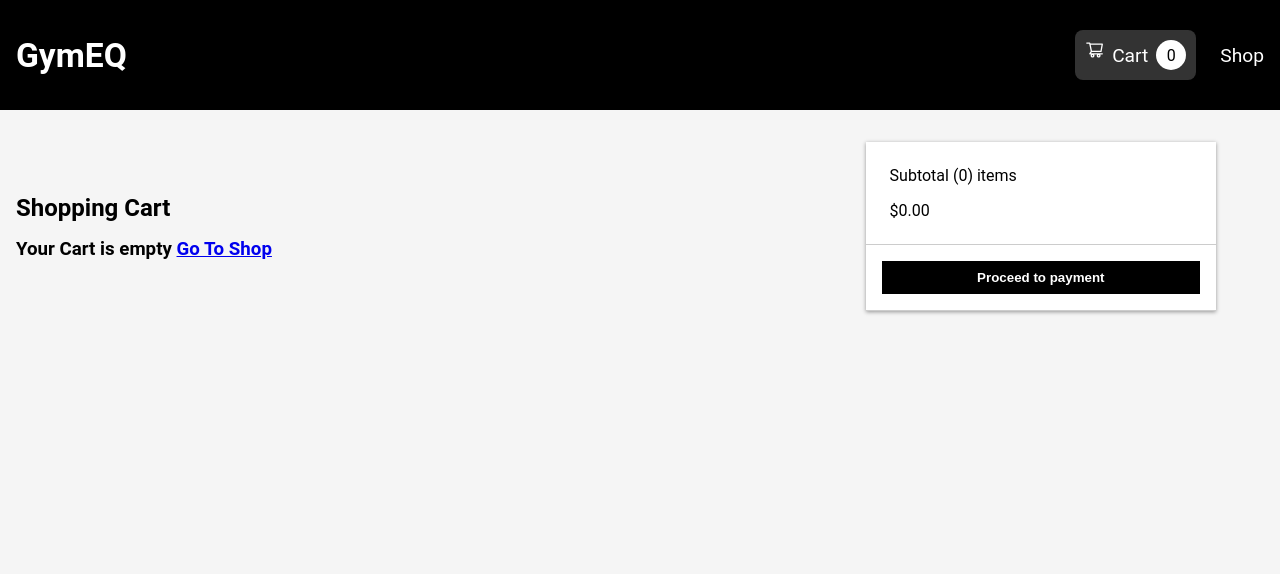
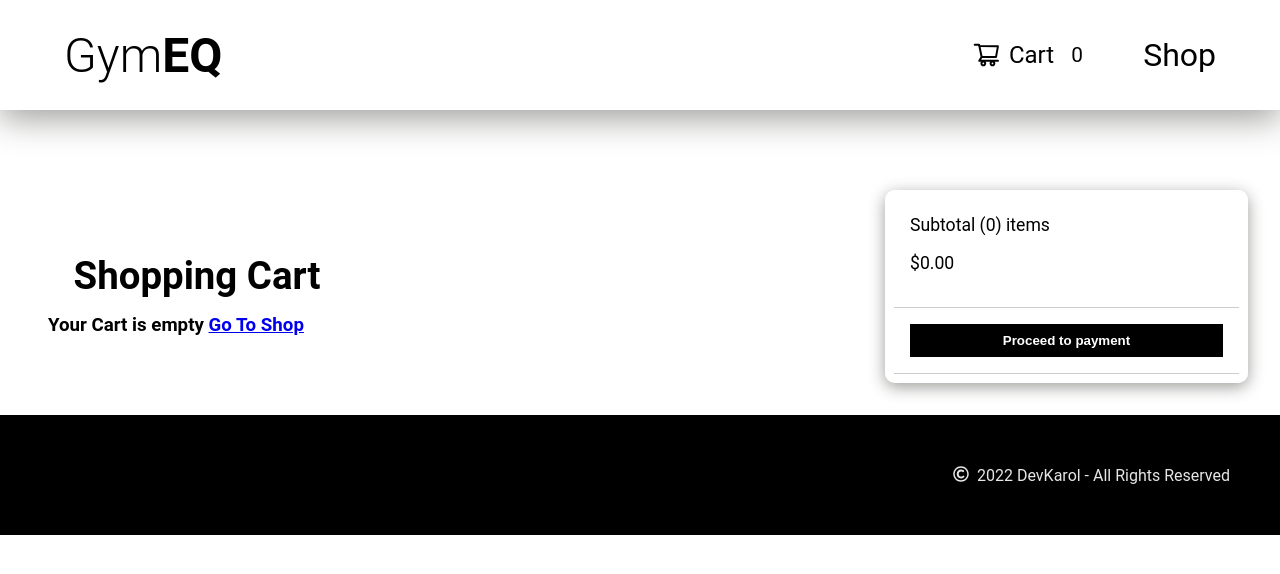
Before and after one commit to Karol-Zysk/E-Comerce, a React (Create React App) app in the folder frontend/: page /cart in a window 1280 px wide. Shown: the top 574 px of the page. Built offline with nearby package versions, Linux system fonts and the light colour scheme.

Commit message:
Database updated, styling app

```diff
--- a/frontend/src/App.js
+++ b/frontend/src/App.js
@@ -7,8 +7,15 @@ import SideDrawer from "./components/SideDrawer";
 import CartScreen from "./screens/CartScreen";
 import HomeScreen from "./screens/HomeScreen";
 import ProductScreen from "./screens/ProductScreen";
+import Footer from "./components/Footer";
 
-const Main = styled.main``;
+const Main = styled.main`
+  background: transparent;
+  padding: 5rem 2rem 2rem 2rem;
+  @media (max-width: 960px) {
+    padding: 3rem 1rem 1rem 1rem;
+  }
+`;
 
 function App() {
   const [sideToggle, setSideToggle] = useState(false);
@@ -25,6 +32,7 @@ function App() {
           <Route exact path="/cart" element={<CartScreen />} />
         </Routes>
       </Main>
+      <Footer/>
     </Router>
   );
 }
--- a/frontend/src/components/CartItem.js
+++ b/frontend/src/components/CartItem.js
@@ -4,30 +4,40 @@ import { Link } from "react-router-dom";
 import { BsTrash } from "react-icons/bs";
 
 const Container = styled.div`
-  padding: 1rem;
-  margin: 8px;
+  padding: 2rem;
+  margin-bottom: 18px;
 
   @media (max-width: 960px) {
-    margin: 0;
+    margin-bottom: 18px;
   }
   display: grid;
   grid-template-columns: 1fr 4fr 1fr 1fr 1fr;
-  gap: 8px;
-  background-color: white;
-  border-radius: 2px;
+  gap: 10px;
+  background: rgba(255, 255, 255, 0.25);
+  box-shadow: 0 4px 16px 0 rgba(44, 44, 40, 0.47);
+  backdrop-filter: blur(4px);
+  -webkit-backdrop-filter: blur(4px);
+  border-radius: 10px;
+  border: 1px solid rgba(255, 255, 255, 0.18);
   place-items: center;
+  font-size: 1.2rem;
   > a {
     text-decoration: none;
     font-weight: bold;
     color: black;
+    border-bottom: 2px solid transparent;
+    transition: all 150ms ease-in-out ;
+    @media (max-width: 1100px) {
+      font-size: 1rem;
+    }
     @media (max-width: 700px) {
+      font-size: 0.9rem;
+    }
+    @media (max-width: 500px) {
       font-size: 0.8rem;
     }
-    @media (max-width: 500px) {
-      font-size: 0.6rem;
-    }
     &:hover {
-      color: #dd219e;
+      border-bottom: 2px solid black;
     }
   }
 `;
@@ -35,24 +45,25 @@ const Container = styled.div`
 const ImageWrapper = styled.div``;
 
 const Image = styled.img`
-  width: 150%;
+  width: 190%;
 
   @media (max-width: 700px) {
-    width: 150%;
+    width: 160%;
   }
   @media (max-width: 500px) {
-    width: 180%;
+    width: 190%;
   }
 `;
 
 const ItemName = styled.p``;
 
 const ItemPrice = styled.p`
+font-size: 1.1rem;
   @media (max-width: 700px) {
     font-size: 0.8rem;
   }
   @media (max-width: 500px) {
-    font-size: 0.6rem;
+    font-size: 0.7rem;
   }
 `;
 
@@ -72,9 +83,9 @@ const Option = styled.option`
 `;
 
 const Button = styled.button`
-  font-size: 1.3rem;
+  font-size: 1.4rem;
   padding: 5px 5px;
-  color: crimson;
+  color: black;
   background-color: transparent;
   border: none;
   cursor: pointer;
@@ -95,14 +106,17 @@ const CartItem = ({ item, quantityChangeHandler, removeHandler }) => {
         <ItemName>{item.name}</ItemName>
       </Link>
       <ItemPrice>${item.price}</ItemPrice>
-      <Select value={item.quantity} onChange={(e) => quantityChangeHandler(item.product, e.target.value)}>
+      <Select
+        value={item.quantity}
+        onChange={(e) => quantityChangeHandler(item.product, e.target.value)}
+      >
         {[...Array(item.countInStock).keys()].map((x) => (
           <Option key={x + 1} value={x + 1}>
             {x + 1}
           </Option>
         ))}
       </Select>
-      <Button onClick={()=> removeHandler(item.product)}>
+      <Button onClick={() => removeHandler(item.product)}>
         <BsTrash></BsTrash>
       </Button>
     </Container>
--- /dev/null
+++ b/frontend/src/components/Footer.js
@@ -0,0 +1,28 @@
+import React from 'react';
+import styled from 'styled-components';
+import {FaRegCopyright} from 'react-icons/fa'
+
+const Container = styled.footer`
+width:100%;
+height: 120px;
+background-color: black;
+display:flex;
+align-items: center;
+justify-content: right;
+padding-right: 50px;`
+
+const FooterText = styled.span`
+display: flex;
+font-size: 1rem;
+color: rgba(255,255,255, 0.9);
+justify-content: center;`
+
+const Footer = () => {
+    return <Container>
+        <FooterText><FaRegCopyright style={{marginRight: '8px'}}/>   2022 DevKarol - All Rights Reserved </FooterText>
+    </Container>;
+}
+
+
+
+export default Footer;
--- a/frontend/src/components/Navbar.js
+++ b/frontend/src/components/Navbar.js
@@ -7,29 +7,39 @@ import { useSelector } from "react-redux";
 const NavbarContainer = styled.nav`
   width: 100%;
   height: 110px;
-  background-color: black;
+  background-color: white;
   display: flex;
   justify-content: space-between;
   align-items: center;
   padding: 1.5rem 1rem;
+  @media (max-width: 800px) {
+    padding-left: 0rem;
+  }
   z-index: 50;
+  box-shadow: 0 8px 32px 0 rgba(44, 44, 40, 0.47);
 `;
 
 const NavbarLogo = styled.div`
-  color: white;
+  color: black;
   font-size: 1.4rem;
   cursor: pointer;
+  margin-left: 3rem;
+
   @media (max-width: 500px) {
     font-size: 1rem;
   }
 `;
 
-const H1 = styled.h1``;
+const H1 = styled.h1`
+  font-size: 3rem;
+  font-weight: 300;
+`;
 
 const NavbarLinks = styled.ul`
   display: flex;
   list-style: none;
   align-items: center;
+  margin-right: 3rem;
   @media (max-width: 960px) {
     display: none;
   }
@@ -37,11 +47,11 @@ const NavbarLinks = styled.ul`
 
 const Li = styled.li`
   padding-left: 1.5rem;
-  color: white;
+  color: black;
   > a {
     text-decoration: none;
-    color: white;
-    font-size: 1.2rem;
+    color: black;
+    font-size: 1.5rem;
     display: flex;
     align-items: center;
   }
@@ -64,10 +74,10 @@ const CartBadge = styled.span`
   justify-content: center;
   align-items: center;
   text-align: center;
-  font-size: 1rem;
+  font-size: 1.3rem;
 `;
 const HamburgerMenu = styled.div`
-  width: 30px;
+  width: 40px;
   height: 30px;
   display: none;
 
@@ -86,14 +96,15 @@ const HamburgerMenu = styled.div`
 `;
 
 const CartLink = styled.div`
-  background: #333;
+  background: white;
   padding: 10px;
-  border-radius: 8px;
   transition: 300ms ease;
   display: flex;
+  border: solid 2px transparent;
+  margin-right: 15px;
 
   &&:hover {
-    background-color: #dd219e;
+    border-bottom: solid 2px black;
     transition: 300ms ease;
     cursor: pointer;
   }
@@ -101,8 +112,8 @@ const CartLink = styled.div`
 
 const HamburgerItem = styled.div`
   width: 100%;
-  height: 3px;
-  background-color: white;
+  height: 4px;
+  background-color: black;
   &&:hover {
     background: #dd219e;
   }
@@ -123,14 +134,16 @@ const Navbar = ({ toggle }) => {
   return (
     <NavbarContainer>
       <NavbarLogo>
-        <H1>GymEQ</H1>
+        <H1>
+          Gym<b>EQ</b>
+        </H1>
       </NavbarLogo>
 
       <NavbarLinks>
         <Li>
           <Link to="/cart">
             <CartLink>
-              <AiOutlineShoppingCart />
+              <AiOutlineShoppingCart style={{ fontSize: "1.8rem" }} />
               <CartSpan>
                 Cart
                 <CartBadge>{getCartCount()}</CartBadge>
@@ -140,7 +153,9 @@ const Navbar = ({ toggle }) => {
         </Li>
 
         <Li>
-          <Link to="/">Shop</Link>
+          <Link style={{ fontSize: "2rem" }} to="/">
+            Shop
+          </Link>
         </Li>
       </NavbarLinks>
 
--- a/frontend/src/components/Product.js
+++ b/frontend/src/components/Product.js
@@ -3,11 +3,16 @@ import { Link } from "react-router-dom";
 import styled from "styled-components";
 
 const Container = styled.div`
-  width: 300px;
-  padding: 1rem;
-  background-color: white;
+  max-width: 95%;
+  grid-gap: 1rem;
+  padding: 1.2rem;
   cursor: pointer;
-  box-shadow: 0 1px 4px rgba(0, 0, 0, 0.4);
+  background: rgba(255, 255, 255, 0.8);
+  box-shadow: 0 4px 16px 0 rgba(44, 44, 40, 0.47);
+  backdrop-filter: blur(20px);
+  -webkit-backdrop-filter: blur(20px);
+  border-radius: 10px;
+  border: 1px solid rgba(255, 255, 255, 0.18);
   margin: 8px auto;
   display: flex;
   flex-direction: column;
@@ -39,8 +44,9 @@ const Container = styled.div`
 `;
 
 const Image = styled.img`
-  height: 170px;
-  border-radius: 8px;
+  width: 100%;
+  border-radius: 10px;
+  box-shadow: 0 2px 8px 0 rgba(44, 44, 40, 0.47);
   margin-bottom: 8px;
 `;
 
@@ -71,31 +77,30 @@ const ProductInfo = styled.div`
 `;
 
 const ProductName = styled.p`
-  font-size: 1rem;
+  font-size: 1.2rem;
   overflow: hidden;
-  font-weight: 500;
+  font-weight: 600;
 `;
 
 const ProductDesc = styled.p`
-  font-size: 0.8rem;
+  font-size: 0.9rem;
+  margin-bottom: 18px;
 `;
 
 const ProductPrice = styled.p`
   font-weight: bold;
+  font-size: 1.2rem;
+  text-align: right;
+  margin: 22px;
 `;
 
-const Product = ({imageUrl, name, price, description, productId}) => {
+const Product = ({ imageUrl, name, price, description, productId }) => {
   return (
     <Container>
-      <Image
-        src={imageUrl}
-        alt={name}
-      />
+      <Image src={imageUrl} alt={name} />
       <ProductInfo>
         <ProductName>{name}</ProductName>
-        <ProductDesc>
-          {description.substring(0,200)}...
-        </ProductDesc>
+        <ProductDesc>{description.substring(0, 200)}...</ProductDesc>
         <ProductPrice>${price}</ProductPrice>
         <Link to={`/products/${productId}`}> View</Link>
       </ProductInfo>
--- a/frontend/src/index.css
+++ b/frontend/src/index.css
@@ -1,6 +1,6 @@
 @font-face {
   font-family: Roboto;
-  src: url("https://fonts.googleapis.com/css2?family=Roboto:ital,wght@0,300;0,900;1,400;1,500;1,700&display=swap");
+  src: url("https://fonts.googleapis.com/css2?family=Roboto:ital,wght@0,300;0,900;1,400;1,500;1,600;1,700&display=swap");
 }
 
 * {
@@ -10,6 +10,6 @@
 }
 
 body {
-  background-color: whitesmoke;
+
   font-family: "Roboto", sans-serif;
 }
--- a/frontend/src/screens/CartScreen.js
+++ b/frontend/src/screens/CartScreen.js
@@ -6,8 +6,7 @@ import { addToCart, removeFromCart } from "../redux/actions/cartActions";
 
 const Container = styled.main`
   display: flex;
-  max-width: 95%;
-  margin-top: 2rem;
+  max-width: 100%;
 
   @media (min-width: 960px) {
     justify-content: center;
@@ -29,14 +28,30 @@ const Left = styled.div`
 `;
 
 const Title = styled.h2`
-  margin-bottom: 1rem;
+  font-size: 2.4rem;
+  color: black;
+  margin: 1rem 0rem 1rem 1.6rem;
+  @media (max-width: 1232px) {
+    font-size: 2.2rem;
+  }
+  @media (max-width: 950px) {
+    font-size: 1.8rem;
+  }
+  @media (max-width: 630px) {
+    font-size: 1.5rem;
+  }
 `;
 
 const Right = styled.div`
   flex: 0.3;
-  background-color: white;
-  box-shadow: 0 1px 4px rgba(0, 0, 0, 0.4);
+  background: rgba(255, 255, 255, 0.8);
+  box-shadow: 0 4px 16px 0 rgba(44, 44, 40, 0.47);
+  backdrop-filter: blur(20px);
+  -webkit-backdrop-filter: blur(20px);
+  border-radius: 10px;
+  border: 1px solid rgba(255, 255, 255, 0.18);
   height: fit-content;
+  padding: 0.5rem;
   @media (max-width: 960px) {
     margin: 1rem;
   }
@@ -49,11 +64,13 @@ const Right = styled.div`
 const Info = styled.div``;
 
 const Subtotal = styled.p`
-  padding: 8px;
+  margin-bottom: 18px;
+  font-size: 1.1rem;
 `;
 
 const Price = styled.p`
-  padding: 8px;
+  font-size: 1.1rem;
+  margin-bottom: 18px;
 `;
 
 const ButtonWrapper = styled.div`
--- a/frontend/src/screens/HomeScreen.js
+++ b/frontend/src/screens/HomeScreen.js
@@ -7,15 +7,24 @@ import Product from "../components/Product";
 import { getProducts as listProducts } from "../redux/actions/productActions";
 
 const Container = styled.div`
-  max-width: 1300px;
-  margin: 1rem auto;
+  max-width: 100%;
+
+
 `;
 
 const Title = styled.h2`
-  font-size: 1.5rem;
+  font-size: 2.4rem;
   color: black;
-  margin-bottom: 1rem;
-  margin-left: 8px;
+  margin: 1rem 0rem 1rem 1.6rem;
+  @media (max-width: 1232px) {
+    font-size: 2.2rem;
+  }
+  @media (max-width: 950px) {
+    font-size: 1.8rem;
+  }
+  @media (max-width: 630px) {
+    font-size: 1.5rem;
+  }
 `;
 
 const H2 = styled.h2`
--- a/frontend/src/screens/ProductScreen.js
+++ b/frontend/src/screens/ProductScreen.js
@@ -7,9 +7,10 @@ import { addToCart } from "../redux/actions/cartActions";
 import { useNavigate } from "react-router-dom";
 
 const Container = styled.main`
-  max-width: 1300px;
-  margin: 1rem auto;
+  max-width: 100%;
+  gap: 2rem;
   display: flex;
+
   @media (max-width: 960px) {
     flex-direction: column;
   }
@@ -18,6 +19,13 @@ const Container = styled.main`
 const Left = styled.div`
   display: flex;
   flex: 0.8;
+  padding: 1rem;
+  background: rgba(255, 255, 255, 0.8);
+  box-shadow: 0 4px 16px 0 rgba(44, 44, 40, 0.47);
+  backdrop-filter: blur(20px);
+  -webkit-backdrop-filter: blur(20px);
+  border-radius: 10px;
+  border: 1px solid rgba(255, 255, 255, 0.18);
   @media (max-width: 960px) {
     flex-direction: column;
     flex: 1;
@@ -27,6 +35,7 @@ const Left = styled.div`
 const LeftImageWrapper = styled.div`
   margin: 1rem;
   flex: 0.6;
+
   @media (max-width: 960px) {
     flex: 1;
   }
@@ -43,26 +52,43 @@ const LeftInfo = styled.div`
   }
 `;
 
-const LeftName = styled.p`
+const ProductName = styled.p`
+  font-size: 1.2rem;
+  overflow: hidden;
+  font-weight: 600;
+`;
+
+const ProductDesc = styled.p`
+  font-size: 0.9rem;
+  margin-bottom: 18px;
+`;
+
+const ProductPrice = styled.p`
   font-weight: bold;
-  font-size: 1.3rem;
-  padding: 1rem;
+  font-size: 1.2rem;
+  text-align: right;
+  margin: 22px;
 `;
+
 const Price = styled.p`
-  padding: 1rem;
-  border-bottom: 1px solid rgba(0, 0, 0, 0.2);
-`;
-const Desc = styled.p`
-  padding: 1rem;
-  border-bottom: none;
+  font-weight: bold;
+  font-size: 1rem;
 `;
 
 const Image = styled.img`
   width: 100%;
+  border-radius: 10px;
+  box-shadow: 0 2px 8px 0 rgba(44, 44, 40, 0.47);
 `;
 
 const Right = styled.div`
   flex: 0.2;
+  background: rgba(255, 255, 255, 0.8);
+  box-shadow: 0 4px 16px 0 rgba(44, 44, 40, 0.47);
+  backdrop-filter: blur(20px);
+  -webkit-backdrop-filter: blur(20px);
+  border-radius: 10px;
+  border: 1px solid rgba(255, 255, 255, 0.18);
   @media (max-width: 960px) {
     flex: 1;
     padding: 1rem;
@@ -118,6 +144,7 @@ const Button = styled.button`
   background-color: black;
   color: white;
   border: 1px solid black;
+
   font-weight: bold;
   cursor: pointer;
   transition: all 200ms ease-in-out;
@@ -150,9 +177,9 @@ const ProductScreen = ({ history }) => {
   }, [dispatch, product, id]);
 
   const addToCartHandler = () => {
-    dispatch(addToCart(product._id, quantity))
-    navigate('/cart')
-  }
+    dispatch(addToCart(product._id, quantity));
+    navigate("/cart");
+  };
 
   return (
     <Container>
@@ -167,9 +194,9 @@ const ProductScreen = ({ history }) => {
               <Image src={product.imageUrl} alt={product.name} />
             </LeftImageWrapper>
             <LeftInfo>
-              <LeftName>{product.name}</LeftName>
-              <Price>Price: ${product.price}</Price>
-              <Desc>{product.description}</Desc>
+              <ProductName>{product.name}</ProductName>
+              <ProductPrice>Price: ${product.price}</ProductPrice>
+              <ProductDesc>{product.description}</ProductDesc>
             </LeftInfo>
           </Left>
           <Right>
```
Also changed, not shown: 1 other file (tests, documents, lock files or other folders).
